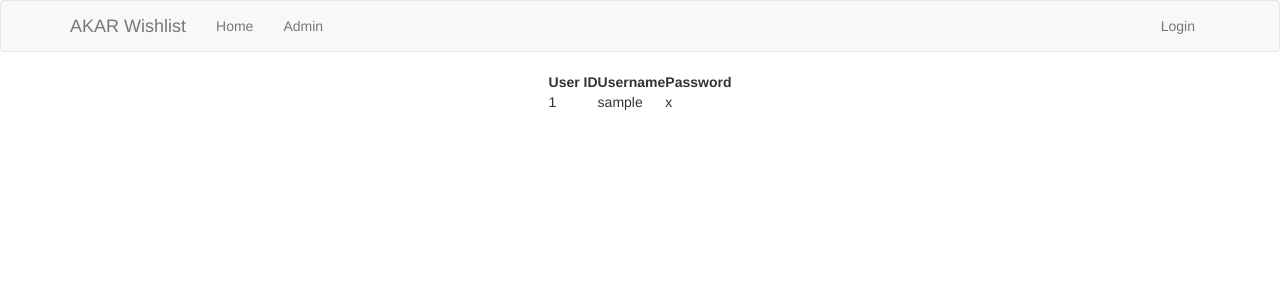
After one commit to AliangWeasd/cst438proj2, a Python web app: template flask/templates/displayUsers.html in a window 1280 px wide. The commit adds this page. Shown: the top 300 px of the page. Run offline with Jinja, Linux system fonts and the light colour scheme; the template is opened without the code that fills it: most values are stand-ins (such as "Sample title", 1, 10 or a date in 2020); some libraries are stand-ins or nearby versions.

Commit message:
admin display users working

```diff
--- a/flask/templates/adminPage.html
+++ b/flask/templates/adminPage.html
@@ -39,4 +39,8 @@
 </div>
 
 <h1 align="center">Admin Page</h1>
+<div align="center">
+  <button class="btn btn-default btn-lg"><a href="/displayUsers">View Users</a></button>
+  <button class="btn btn-default btn-lg"><a href="/deleteUsers">Delete Users</a></button>
+</div>
 <br>
--- /dev/null
+++ b/flask/templates/displayUsers.html
@@ -0,0 +1,58 @@
+<!DOCTYPE html>
+<html lang="en">
+<html>
+<head>
+	<title>Test Homepage</title>
+	<link href="https://fonts.googleapis.com/css?family=Montserrat:400,600i,700,900" rel="stylesheet">
+	<link rel="stylesheet" href="https://maxcdn.bootstrapcdn.com/bootstrap/3.3.7/css/bootstrap.min.css"
+  integrity="sha384-BVYiiSIFeK1dGmJRAkycuHAHRg32OmUcww7on3RYdg4Va+PmSTsz/K68vbdEjh4u" crossorigin="anonymous">
+	<link rel="stylesheet" type="text/css" href="frontPage.css">
+</head>
+
+<body>
+<div class="background">
+<nav class="navbar navbar-default">
+  <div class="container">
+
+    <div class="navbar-header">
+      <button type="button" class="navbar-toggle collapsed" data-toggle="collapse" data-target="#bs-example-navbar-collapse-1" aria-expanded="false">
+        <span class="sr-only">Toggle navigation</span>
+        <span class="icon-bar"></span>
+        <span class="icon-bar"></span>
+        <span class="icon-bar"></span>
+      </button>
+      <a class="navbar-brand" href="#">AKAR Wishlist</a>
+    </div>
+
+    <div class="collapse navbar-collapse" id="bs-example-navbar-collapse-1">
+      <ul class="nav navbar-nav">
+      	<li><a href="/">Home</a></li>
+      	<li><a href="/admin">Admin</a></li>
+      </ul>
+      <ul class="nav navbar-nav navbar-right">
+        <li><a href="/login"></i>Login</a></li>
+
+      </ul>
+    </div>
+  </div>
+</nav>
+<table align="center">
+    <thead>
+      <tr>
+          <th>User ID</th>
+          <th>Username</th>
+          <th>Password</th>
+      </tr>
+      </thead>
+      <tbody>
+       {% for row in data %}
+              <tr>
+                  <td>{{row.userID}}</td>
+                  <td>{{row.username}}</td>
+                  <td>{{row.password}}</td>
+              </tr>
+          {% endfor %}
+      </tbody>
+  </table>
+  </body>
+  </html>
--- a/flask/templates/signUp.html
+++ b/flask/templates/signUp.html
@@ -44,7 +44,7 @@
 
             <div class="field">
                 <div class="control">
-                    <input class="input is-large" type="number" name="id" placeholder="ID" autofocus="">
+                    <input class="input is-large" type="text" name="name" placeholder="Name" autofocus="">
                 </div>
             </div>
 
```
Also changed, not shown: flask/app.py (+9 -2 lines).
